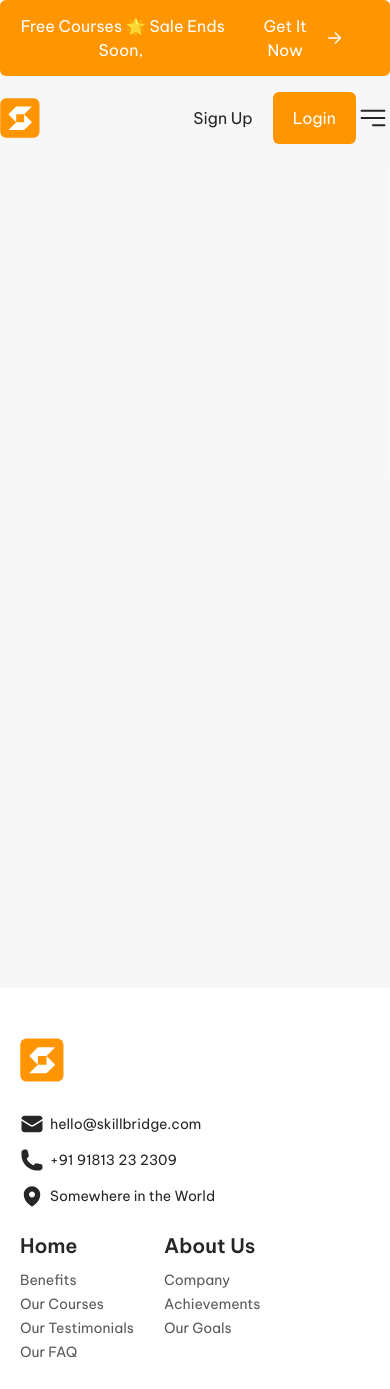
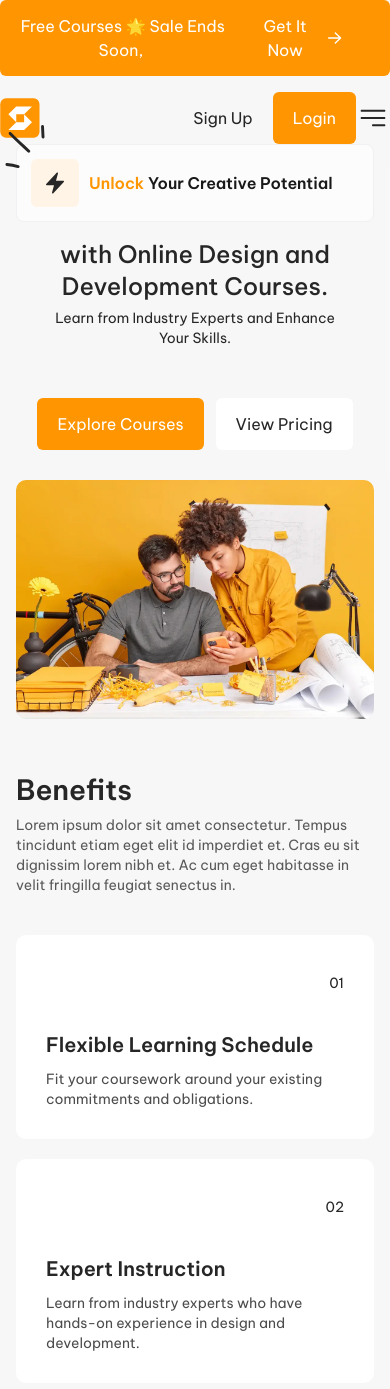
Before and after one commit to Anna-Bala/Online-Course-App, a Next.js app: page / in a window 390 px wide. Shown: the top 1389 px of the page. Built offline with nearby package versions, Linux system fonts and the light colour scheme.

Commit message:
Add header and benefits section

```diff
--- a/app/page.tsx
+++ b/app/page.tsx
@@ -1,3 +1,64 @@
+import Image from "next/image";
+
+import { benefits } from "@/data";
+import { BoltIcon, LinesIcon } from "@/icons";
+import HomePageSection from "@/components/HomePageSection";
+import LinkButton, { linkButtonVariants } from "@/components/LinkButton";
+import placeholderImg from "@/public/placeholder.png";
+import Typography, { typographyColors, typographyVariants } from "@/components/Typography";
+
 export default function Home() {
-  return <main className="flex min-h-screen flex-col items-center justify-between lg:px-5 2xl:px-[30px]"></main>;
+  return (
+    <main className="flex min-h-screen flex-col items-center px-4 lg:px-5 2xl:px-[30px]">
+      <div className="w-full relative">
+        <div className="absolute -top-1/4 left-[-3%]">
+          <LinesIcon />
+        </div>
+        <div className="flex items-center gap-[10px] p-[14px] bg-white-99 border border-white-95 rounded-lg">
+          <div className="bg-orange-95 w-12 h-12 flex justify-center items-center rounded-md">
+            <BoltIcon size={24} />
+          </div>
+          <div>
+            <Typography color={typographyColors.orange50} htmlTag="span" variant={typographyVariants.h1}>
+              Unlock&nbsp;
+            </Typography>
+            <Typography color={typographyColors.grey10} htmlTag="span" variant={typographyVariants.h1}>
+              Your Creative Potential
+            </Typography>
+          </div>
+        </div>
+      </div>
+      <Typography className="text-center mt-4 mb-[6px]" color={typographyColors.grey15} htmlTag="span" variant={typographyVariants.h2}>
+        with Online Design and Development Courses.
+      </Typography>
+      <Typography className="text-center w-[80%]" color={typographyColors.grey15} htmlTag="span" variant={typographyVariants.body}>
+        Learn from Industry Experts and Enhance Your Skills.
+      </Typography>
+      <div className="flex gap-3 mt-[50px] mb-[30px]">
+        <LinkButton href="/courses">Explore Courses</LinkButton>
+        <LinkButton href="/pricing" variant={linkButtonVariants.secondary}>
+          View Pricing
+        </LinkButton>
+      </div>
+      <Image className="rounded-[10px]" alt="Video placeholder" src={placeholderImg} />
+      <HomePageSection
+        title="Benefits"
+        description="Lorem ipsum dolor sit amet consectetur. Tempus tincidunt etiam eget elit id imperdiet et. Cras eu sit dignissim lorem nibh et. Ac cum eget habitasse in velit fringilla feugiat senectus in."
+      >
+        {benefits.map(({ description, id, title }, index) => (
+          <div className="p-[30px] bg-absolute-white rounded-[10px]" key={id}>
+            <Typography className="text-right font-bold text-[50px] leading-9 mb-[30px]" color={typographyColors.grey15} variant={typographyVariants.body}>
+              {`0${++index}`}
+            </Typography>
+            <Typography className="mb-[10px]" color={typographyColors.grey15} variant={typographyVariants.subtitle}>
+              {title}
+            </Typography>
+            <Typography color={typographyColors.grey30} variant={typographyVariants.body}>
+              {description}
+            </Typography>
+          </div>
+        ))}
+      </HomePageSection>
+    </main>
+  );
 }
--- /dev/null
+++ b/components/HomePageSection.tsx
@@ -0,0 +1,34 @@
+import classNames from "classnames";
+
+import type { ReactNode } from "react";
+
+import LinkButton, { linkButtonVariants } from "@/components/LinkButton";
+import Typography, { typographyColors, typographyVariants } from "@/components/Typography";
+
+type Props = {
+  children: ReactNode;
+  className?: string;
+  description: string;
+  href?: string;
+  linkTitle?: string;
+  title: string;
+};
+
+export default function HomePageSection({ children, className, description, href, linkTitle, title }: Props) {
+  return (
+    <section className="mt-[50px]">
+      <Typography className="mb-1" color={typographyColors.grey15} variant={typographyVariants.h3}>
+        {title}
+      </Typography>
+      <Typography className={classNames({ "mb-5": !!href, "mb-10": !href })} color={typographyColors.grey35} variant={typographyVariants.body}>
+        {description}
+      </Typography>
+      {href && (
+        <LinkButton className="mb-10" href={href} variant={linkButtonVariants.secondary}>
+          {linkTitle}
+        </LinkButton>
+      )}
+      <div className="flex flex-col gap-5">{children}</div>
+    </section>
+  );
+}
--- a/components/LinkButton.tsx
+++ b/components/LinkButton.tsx
@@ -26,9 +26,12 @@ const variantClassNames = {
 export default function LinkButton({ children, className, fullWidth = false, href, variant = "primary" }: Props) {
   return (
     <Link
-      className={classNames(`block px-5 py-[14px] 2xl:px-6 2xl:py-[18px] rounded-md 2xl:rounded-lg transition-colors duration-300 ease-in-out  ${variantClassNames[variant]} ${className}`, {
-        "flex-grow": fullWidth,
-      })}
+      className={classNames(
+        `flex items-center justify-center px-5 py-[14px] 2xl:px-6 2xl:py-[18px] rounded-md 2xl:rounded-lg transition-colors duration-300 ease-in-out  ${variantClassNames[variant]} ${className}`,
+        {
+          "flex-grow": fullWidth,
+        }
+      )}
       href={href}
     >
       {children}
--- /dev/null
+++ b/data.ts
@@ -0,0 +1,32 @@
+export const benefits = [
+  {
+    id: 1,
+    title: "Flexible Learning Schedule",
+    description: "Fit your coursework around your existing commitments and obligations.",
+  },
+  {
+    id: 2,
+    title: "Expert Instruction",
+    description: "Learn from industry experts who have hands-on experience in design and development.",
+  },
+  {
+    id: 3,
+    title: "Diverse Course Offerings",
+    description: "Explore a wide range of design and development courses covering various topics.",
+  },
+  {
+    id: 4,
+    title: "Updated Curriculum",
+    description: "Access courses with up-to-date content reflecting the latest trends and industry practices.",
+  },
+  {
+    id: 5,
+    title: "Practical Projects and Assignments",
+    description: "Develop a portfolio showcasing your skills and abilities to potential employers.",
+  },
+  {
+    id: 6,
+    title: "Interactive Learning Environment",
+    description: "Collaborate with fellow learners, exchanging ideas and feedback to enhance your understanding.",
+  },
+];
--- /dev/null
+++ b/icons/Bolt.tsx
@@ -0,0 +1,14 @@
+import type { Props } from "./types";
+
+export default function Bolt({ fill = "#262626", size }: Props) {
+  return (
+    <svg width={size} height={size} viewBox="0 0 24 24" fill="none" xmlns="http://www.w3.org/2000/svg">
+      <path
+        fillRule="evenodd"
+        clipRule="evenodd"
+        d="M14.6152 1.59493C14.9165 1.76287 15.0643 2.1146 14.9736 2.44734L12.982 9.75H20.25C20.5487 9.75 20.8189 9.92719 20.9379 10.2011C21.0569 10.475 21.0021 10.7934 20.7983 11.0117L10.2983 22.2617C10.063 22.5139 9.68604 22.573 9.38481 22.4051C9.08357 22.2371 8.9357 21.8854 9.02644 21.5527L11.0181 14.25H3.75002C3.45137 14.25 3.18118 14.0728 3.06216 13.7989C2.94313 13.525 2.99795 13.2066 3.20173 12.9883L13.7017 1.73826C13.937 1.48613 14.314 1.42699 14.6152 1.59493Z"
+        fill={fill}
+      />
+    </svg>
+  );
+}
--- /dev/null
+++ b/icons/Lines.tsx
@@ -0,0 +1,24 @@
+export default function Lines() {
+  return (
+    <svg width="40" height="43" viewBox="0 0 40 43" fill="none" xmlns="http://www.w3.org/2000/svg">
+      <path
+        fillRule="evenodd"
+        clipRule="evenodd"
+        d="M13.5489 40.1274C9.82492 39.0757 5.92609 38.5452 2.14397 38.0592C1.32936 37.9573 0.573044 38.5259 0.514858 39.3269C0.398485 40.1286 0.980691 40.8617 1.73712 40.9636C5.40286 41.4314 9.18465 41.9321 12.734 42.9445C13.4904 43.1641 14.3054 42.7121 14.5381 41.9345C14.7709 41.1574 14.3053 40.3476 13.5489 40.1274Z"
+        fill="#262626"
+      />
+      <path
+        fillRule="evenodd"
+        clipRule="evenodd"
+        d="M24.8365 25.2172C18.8433 19.0623 12.0937 13.6997 6.21685 7.37974C5.69318 6.78949 4.76219 6.75787 4.18033 7.30888C3.59846 7.86048 3.5405 8.78802 4.12237 9.37826C9.9992 15.7164 16.7488 21.0966 22.742 27.2696C23.3239 27.8458 24.2547 27.854 24.8365 27.2872C25.3602 26.7209 25.4184 25.7934 24.8365 25.2172Z"
+        fill="#262626"
+      />
+      <path
+        fillRule="evenodd"
+        clipRule="evenodd"
+        d="M36.0672 1.54341C36.2417 5.06616 36.4159 8.58891 36.5905 12.1123C36.5905 12.9192 37.2891 13.5422 38.1037 13.503C38.9183 13.4631 39.4998 12.7763 39.4998 11.9688C39.3253 8.44018 39.151 4.91216 38.9765 1.38413C38.9183 0.577224 38.2199 -0.0417174 37.4053 0.00219986C36.6489 0.0461172 36.009 0.737085 36.0672 1.54341Z"
+        fill="#262626"
+      />
+    </svg>
+  );
+}
--- a/icons/index.tsx
+++ b/icons/index.tsx
@@ -1,5 +1,7 @@
 export { default as ArrowRightIcon } from "./ArrowRight";
+export { default as BoltIcon } from "./Bolt";
 export { default as FacebookIcon } from "./Facebook";
+export { default as LinesIcon } from "./Lines";
 export { default as LinkedInIcon } from "./LinkedIn";
 export { default as LocationIcon } from "./Location";
 export { default as LogoIcon } from "./Logo";
```
Also changed, not shown: public/placeholder.png (added).
